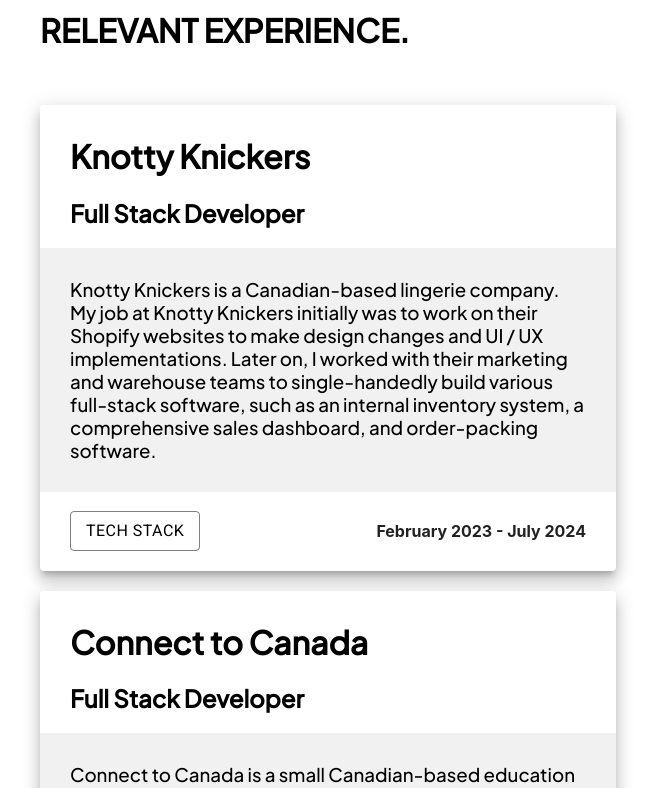
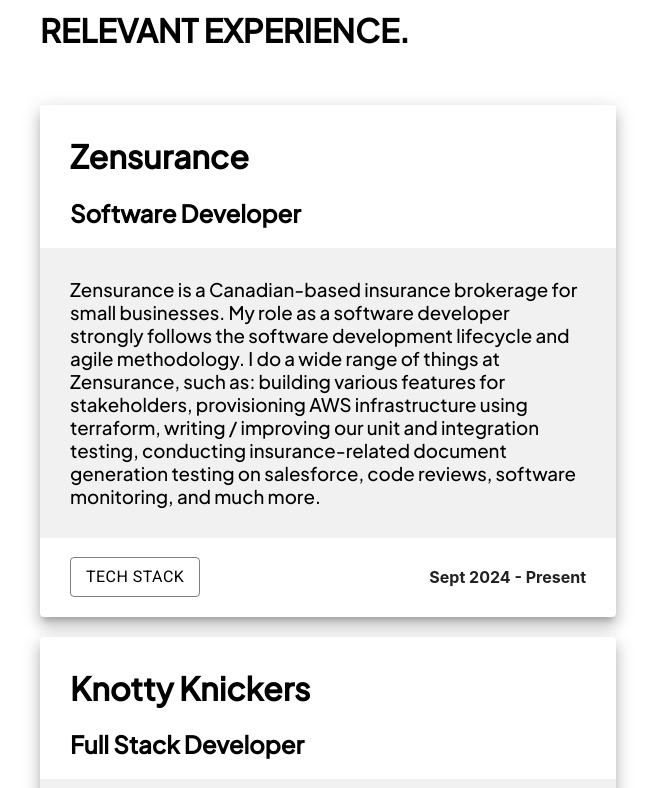
Before and after one commit to s7560m/PERSONALWEBSITEv2, a React (Create React App) app: page / in a window 1280 px wide. Shown: the part 940-1728 px from the top of the page, without its empty margins (110-765 px from the left). Built offline with nearby package versions, Linux system fonts and the light colour scheme.

Commit message:
some updates

```diff
--- a/src/sections/experience/Experience.tsx
+++ b/src/sections/experience/Experience.tsx
@@ -8,6 +8,13 @@
 export default function Experience() {
 
     const timelineItems: Array<TimelineItemInterface> = [
+        {
+            title: "Software Developer",
+            company: "Zensurance",
+            description: "Zensurance is a Canadian-based insurance brokerage for small businesses. My role as a software developer strongly follows the software development lifecycle and agile methodology. I do a wide range of things at Zensurance, such as: building various features for stakeholders, provisioning AWS infrastructure using terraform, writing / improving our unit and integration testing, conducting insurance-related document generation testing on salesforce, code reviews, software monitoring, and much more.",
+            dateRange: "Sept 2024 - Present",
+            skills: ["Nestjs", "TypeORM", "PostgreSQL", "MongoDB", "Typescript", "Docker", "AWS", "Kubernetes (AWS EKS)", "Terraform", "Salesforce", "Kafka"]
+        },
         {
             title: "Full Stack Developer",
             company: "Knotty Knickers",
@@ -57,25 +64,6 @@
 
     }, [])
 
-    // useMotionValueEvent(scrollY, 'change', (latestValue) => {
-    //     if (skillsRef.current === null || experienceRef.current === null) return;
-    //
-    //     for (let i = 0; i < listOfCoords.length; i++) {
-    //         // coords y - experienceRef + window.innerHeight - latestValue >= skillsRef
-    //         //&& listOfCoords[i].coordinates.y + experienceRef.current.getBoundingClientRect().y - latestValue <= skillsRef.current.getBoundingClientRect().y + listOfCoords[i].coordinates.height
-    //         if (listOfCoords[i].coordinates.y + experienceRef.current.getBoundingClientRect().y + window.innerHeight - latestValue >= skillsRef.current.getBoundingClientRect().y) {
-    //             console.table([{
-    //                 listOfCoords,
-    //                 experienceRef: experienceRef.current.getBoundingClientRect().y,
-    //                 latestValue,
-    //                 skillsRef: skillsRef.current.getBoundingClientRect().y,
-    //             }])
-    //             setSkillIndex(i);
-    //             break;
-    //         }
-    //     }
-    // })
-
     const iconSize = {
         fontSize: "32px",
         padding: 0
--- a/src/sections/home/Home.css
+++ b/src/sections/home/Home.css
@@ -23,7 +23,7 @@
     position: fixed;
     top: 25%;
     left: 150px;
-    width: 60vw;
+    width: 55vw;
 }
 
 #icons-wrapper {
```
